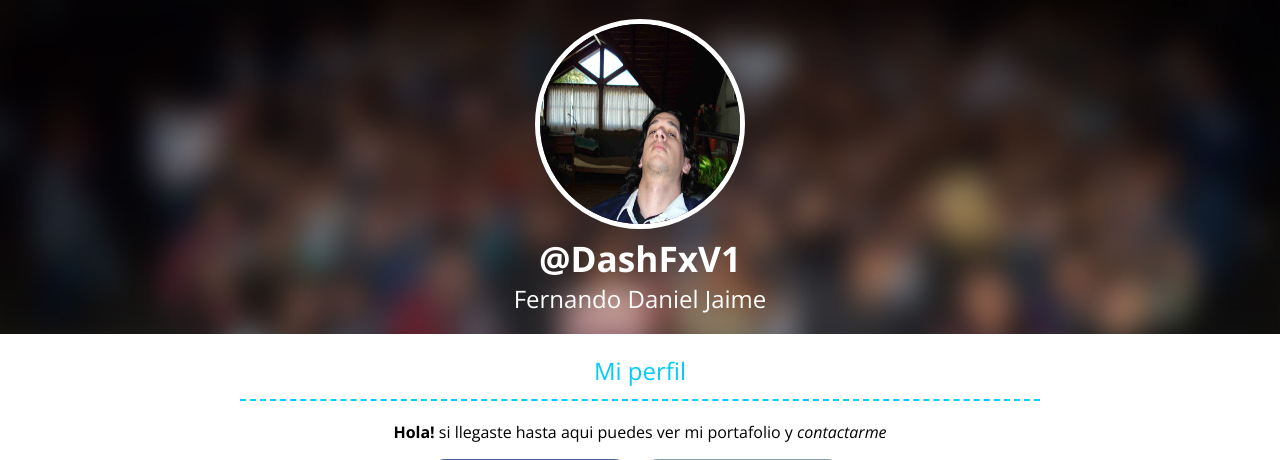
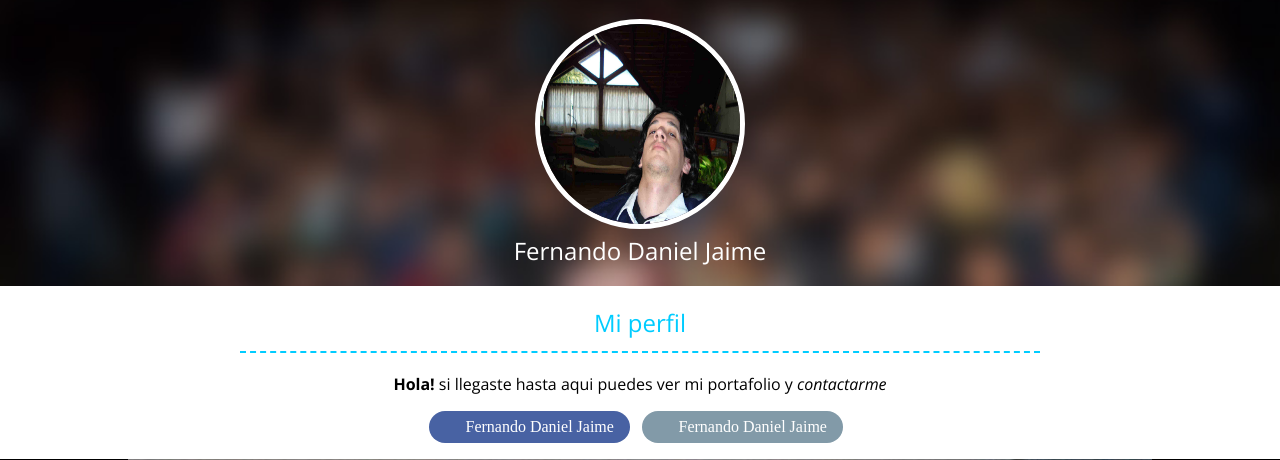
Before and after one commit to FDJ-Dash/portafolio, a Django app: page / in a window 1280 px wide. Shown: the part 60-520 px from the top of the page. Run offline with Django 3.2, Linux system fonts and the light colour scheme; some libraries are stand-ins or nearby versions; some web fonts are replaced.

Commit message:
Update portafolio.html

```diff
--- a/home/templates/home/portafolio.html
+++ b/home/templates/home/portafolio.html
@@ -31,7 +31,6 @@
             <figure class="Header-imageContainer">
                 <img src="../../static/home/images/Iop.jpg" alt="Imagen personal" class="Header-image" width="200" height="200"/>
                 <figcaption class="Header-imageDescription">
-                    <a class="Header-link" href="http://twitter.com/DashFxV1/" target="_black">@DashFxV1</a>
                 </figcaption>
             </figure>
             <p class="Header-name" >Fernando Daniel Jaime</p>
```
